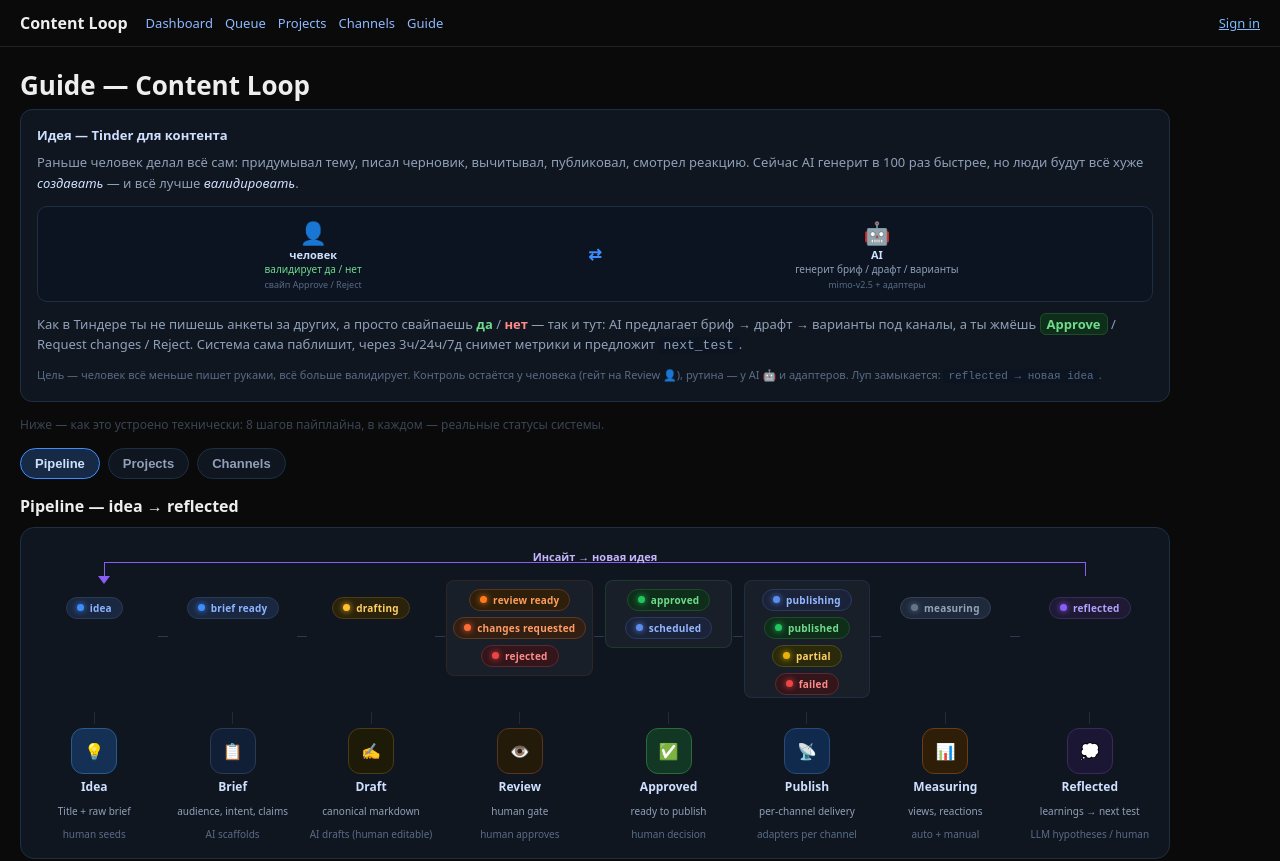
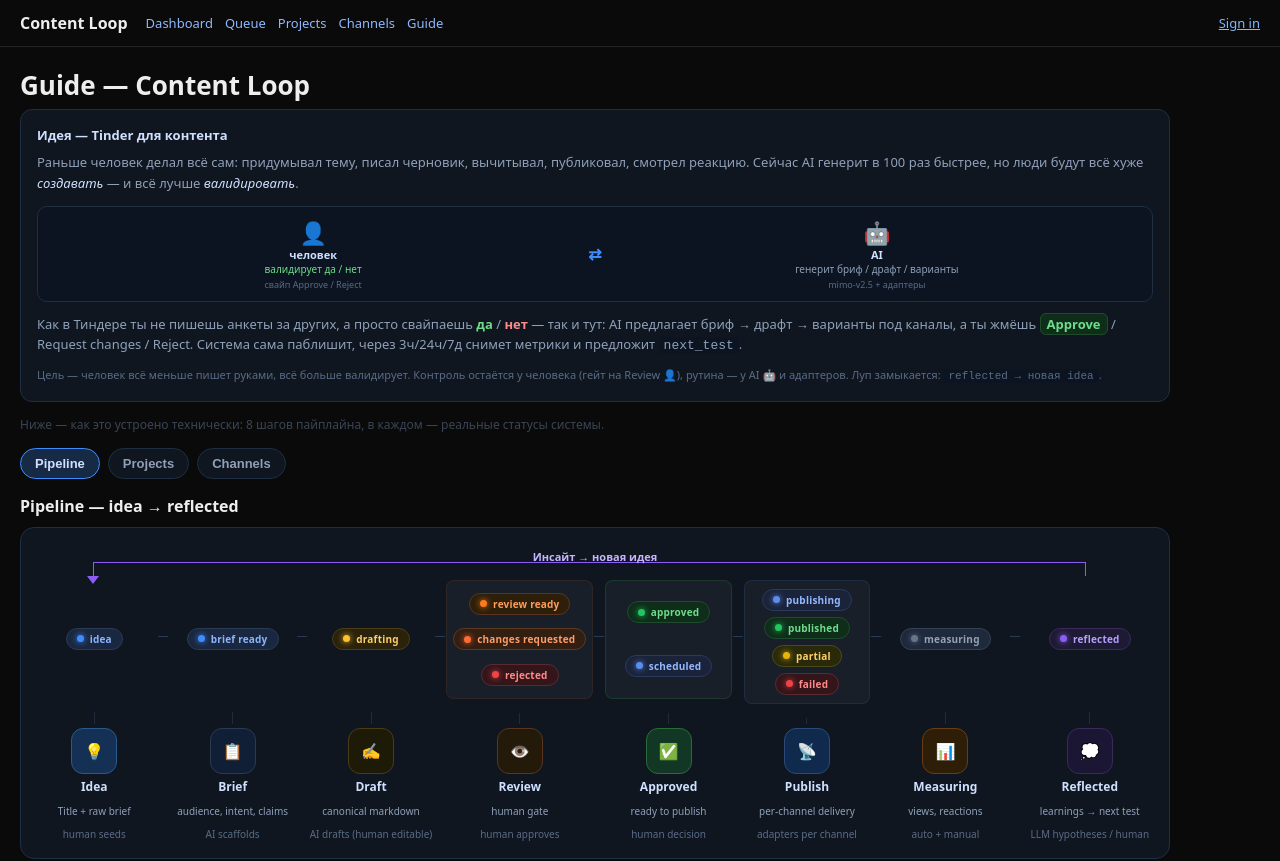
Before and after one commit to ai-synthetix/content-loop, a Next.js app in the folder web/: page /guide in a window 1280 px wide. Shown: the top 861 px of the page. Built offline with nearby package versions, Linux system fonts and the light colour scheme; no server answers.

Commit message:
fix(guide): arrow left 5.5pct, status wrappers 110px

```diff
--- a/web/app/guide/page.tsx
+++ b/web/app/guide/page.tsx
@@ -97,10 +97,10 @@ export default function GuidePage() {
           <div style={{ background: "#0f1620", border: "1px solid #1e2f44", borderRadius: 14, padding: "14px 10px 18px", overflowX: "auto" }}>
             <div style={{ position: "relative", height: 28, marginTop: 12, marginBottom: -2, minWidth: 980 }}>
               <div style={{ position: "absolute", left: "50%", top: -5, transform: "translateX(-50%)", fontSize: 11, fontWeight: 600, color: "#c4b5fd", zIndex: 1, whiteSpace: "nowrap" }}>Инсайт → новая идея</div>
-              <div style={{ position: "absolute", left: "6.5%", right: "6.5%", top: 8, height: 1, background: "#8b5cf6" }} />
-              <div style={{ position: "absolute", left: "6.5%", top: 8, width: 1, height: 14, background: "#8b5cf6" }} />
+              <div style={{ position: "absolute", left: "5.5%", right: "6.5%", top: 8, height: 1, background: "#8b5cf6" }} />
+              <div style={{ position: "absolute", left: "5.5%", top: 8, width: 1, height: 14, background: "#8b5cf6" }} />
               <div style={{ position: "absolute", right: "6.5%", top: 8, width: 1, height: 14, background: "#8b5cf6" }} />
-              <div style={{ position: "absolute", left: "6.5%", top: 22, width: 0, height: 0, borderLeft: "6px solid transparent", borderRight: "6px solid transparent", borderTop: "8px solid #8b5cf6", marginLeft: -6 }} />
+              <div style={{ position: "absolute", left: "5.5%", top: 22, width: 0, height: 0, borderLeft: "6px solid transparent", borderRight: "6px solid transparent", borderTop: "8px solid #8b5cf6", marginLeft: -6 }} />
             </div>
             <div style={{ minWidth: 980, position: "relative", paddingBottom: 0, height: 260 }}>
               <div style={{ display: "flex", alignItems: "stretch", gap: 0, height: 260 }}>
@@ -114,7 +114,7 @@ export default function GuidePage() {
                             border: `1px solid ${st.border}55`,
                             borderRadius: 8,
                             padding: "8px 6px",
-                            minHeight: 44,
+                            height: 110,
                             display: "flex",
                             flexWrap: "wrap",
                             gap: 6,
@@ -131,7 +131,7 @@ export default function GuidePage() {
                         <div
                           style={{
                             padding: "6px 0",
-                            minHeight: 44,
+                            height: 110,
                             display: "flex",
                             flexWrap: "wrap",
                             gap: 6,
```
